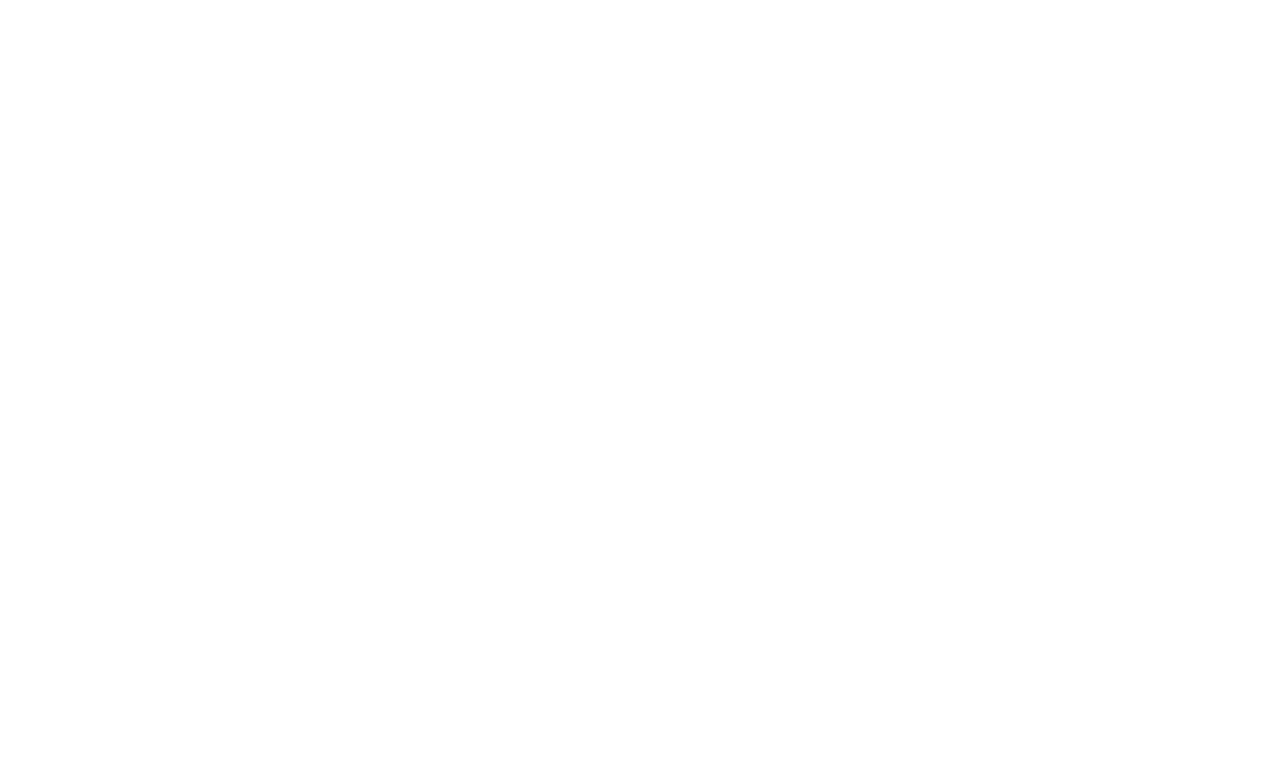
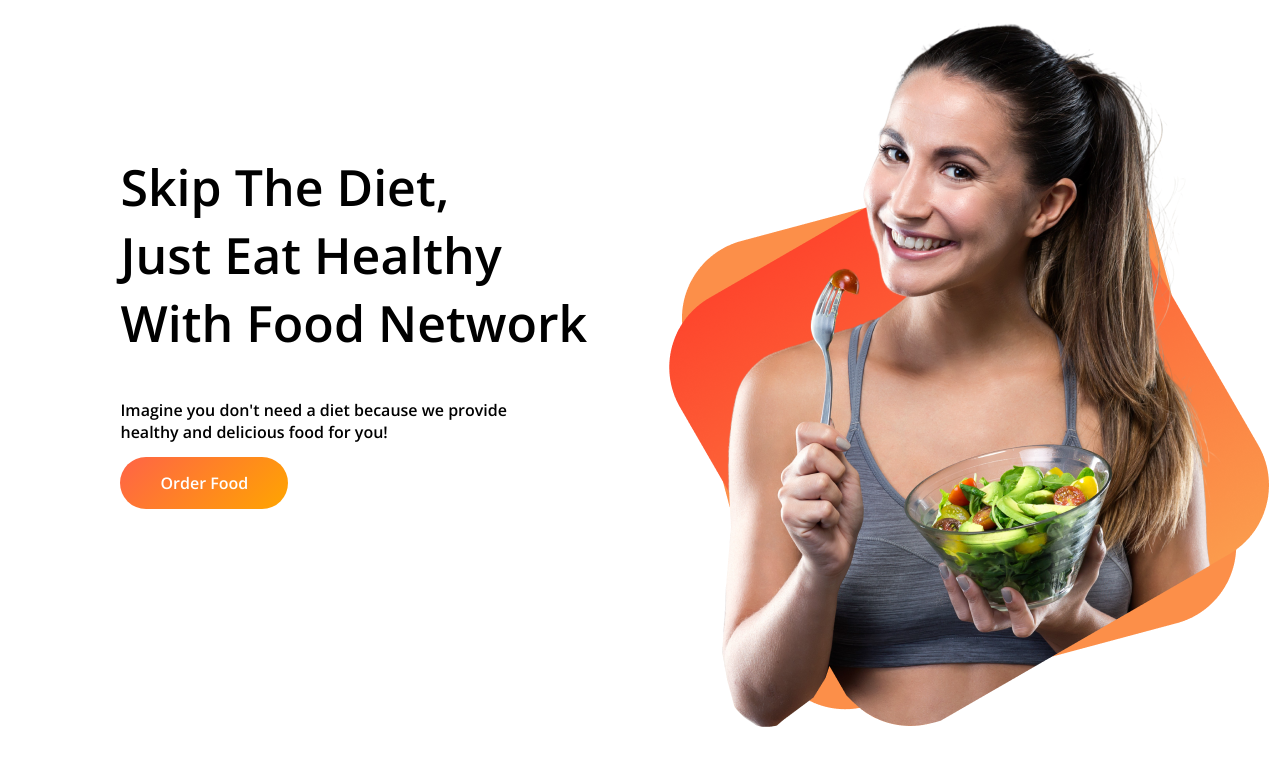
Before and after one commit to Muskaan4/food-network-1, a plain HTML site: page index.html in a window 1280 px wide. Drawn offline with nearby package versions, Linux system fonts and the light colour scheme.

Commit message:
first commit

```diff
--- a/index.html
+++ b/index.html
@@ -5,11 +5,24 @@
     <meta charset="UTF-8">
     <meta http-equiv="X-UA-Compatible" content="IE=edge">
     <meta name="viewport" content="width=device-width, initial-scale=1.0">
+    <link rel="preconnect" href="https://fonts.googleapis.com">
+    <link rel="preconnect" href="https://fonts.gstatic.com" crossorigin>
+    <link href="https://fonts.googleapis.com/css2?family=Open+Sans:wght@600&display=swap" rel="stylesheet">
     <link rel="stylesheet" href="style.css">
     <title>Food Network</title>
 </head>
 
 <body>
+    <section class="top-banner flex-container">
+        <div class="half-width">
+            <h1><span class="orange">Skip</span> The Diet,<br>Just Eat Healthy <br>With Food Network</h1>
+            <p>Imagine you don't need a diet because we provide<br>healthy and delicious food for you!</p>
+            <a class="button" href="https://www.linkedin.com/in/muskaan-tanisha-4a4715216/">Order Food</a>
+        </div>
+        <div class="half-width">
+            <img src="images/female/Group 8425.png" alt="">
+        </div>
+    </section>
 
 </body>
 
--- a/style.css
+++ b/style.css
@@ -0,0 +1,28 @@
+body{
+    font-family: 'Open Sans', sans-serif;
+}
+.flex-container{
+    display: flex;
+}
+.half-width{
+    width: 50%;
+    padding-left: 2%;
+}
+h1{
+    font-size: 50px;
+    margin-top: 25%;
+    margin-left: 15% ;
+}
+p{
+    margin-left: 15% ;
+    margin-bottom: 5% ;
+}
+.button{
+    margin-left: 15%;
+    margin-top: 2%;
+    text-decoration: none;
+    background-image: linear-gradient(-45deg,orange,tomato);
+    color: white;
+    padding: 15px 40px;
+    border-radius: 40px;
+}
```
